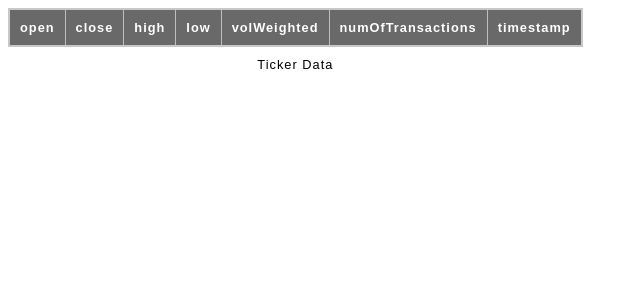
After one commit to hendersonBare/polygon-pre-market, a FastAPI app: template templates/tableData.html in a window 1280 px wide. The commit adds this page. Shown: the top 300 px of the page, without its empty margins (0-640 px from the left). Run offline with FastAPI, Linux system fonts and the light colour scheme; the template is opened without the code that fills it, so the values that code supplies are empty.

Commit message:
table endpoints now display a javascript table containing the data

```diff
--- a/Controller.py
+++ b/Controller.py
@@ -1,4 +1,6 @@
 import DatabaseRequests
+data = DatabaseRequests.requestTable('table_AVTX_2023-06-27')
+
 from fastapi import FastAPI
 from fastapi.requests import Request
 from fastapi.responses import HTMLResponse
@@ -19,3 +21,9 @@ async def date(datevalue: str, request: Request):
     data = DatabaseRequests.requestDate(datevalue)
     context = {'request': request, 'data': data, "dateValue": datevalue}
     return templates.TemplateResponse("date.html", context)
+
+@app.get("/table/{tableName}", response_class=HTMLResponse)
+async def table(tableName: str, request: Request):
+    data = DatabaseRequests.requestTable(tableName)
+    context = {'request': request, 'data': data}
+    return templates.TemplateResponse("tableData.html", context)
--- a/DatabaseRequests.py
+++ b/DatabaseRequests.py
@@ -9,7 +9,7 @@ cursor = connection.cursor()
 
 def requestDate(dateValue):
     connection = pyodbc.connect(connection_string)
-    cursor = connection.cursor()
+    cursor = connection.cursor() ##why is this here, redundant
 
     dateValue = dateValue.replace("-", "")
     dateTableRequest = "SELECT TickerName FROM Table_" + dateValue
@@ -23,3 +23,20 @@ def requestDate(dateValue):
     connection.close()
 
     return returnValue
+
+def requestTable(tableName):
+    connection = pyodbc.connect(connection_string)
+    cursor = connection.cursor() ##why is this here, redundant
+
+    tableName = tableName.replace("-", "")
+    tableDataRequest = 'SELECT [open], [close], [high], [low], [volumeWeighted], [numberOfTransactions], [timestamp] FROM ' + tableName
+    cursor.execute(tableDataRequest)
+    data = cursor.fetchall()
+    listOfLists = []
+    for cursorDescription in data:
+        newList = []
+        for item in cursorDescription:
+            newList.append(item)
+        listOfLists.append(newList)
+
+    return listOfLists
--- a/templates/date.html
+++ b/templates/date.html
@@ -20,7 +20,7 @@
             function createElements(item){
                 newlink = document.createElement('a');
                 newlink.innerHTML = item;
-                newlink.href = 'http://127.0.0.1:8000/table/{{dateValue}}' + item;
+                newlink.href = 'http://127.0.0.1:8000/table/table_' + item + '_{{dateValue}}';
                 document.body.appendChild(newlink);
                 document.body.appendChild(document.createElement('p'));
                 //{innerHTML: item, href: 'http://127.0.0.1:8000/table/' + dateValue + item}
--- /dev/null
+++ b/templates/tableData.html
@@ -0,0 +1,107 @@
+<!DOCTYPE html>
+<!--[if lt IE 7]>      <html class="no-js lt-ie9 lt-ie8 lt-ie7"> <![endif]-->
+<!--[if IE 7]>         <html class="no-js lt-ie9 lt-ie8"> <![endif]-->
+<!--[if IE 8]>         <html class="no-js lt-ie9"> <![endif]-->
+<!--[if gt IE 8]>      <html class="no-js"> <![endif]-->
+<html>
+    <head>
+        <meta charset="utf-8">
+        <meta http-equiv="X-UA-Compatible" content="IE=edge">
+        <title>Table Data</title>
+        <meta name="description" content="">
+        <meta name="viewport" content="width=device-width, initial-scale=1">
+        <!--<link rel="stylesheet" href="">-->
+        <style>
+            td,
+            th {
+                border: 1px solid rgb(190, 190, 190);
+                padding: 10px;
+            }
+
+            td {
+                text-align: center;
+            }
+
+            tr:nth-child(even) {
+                background-color: #eee;
+            }
+
+            th[scope='col'] {
+                background-color: #696969;
+                color: #fff;
+            }
+
+            th[scope='row'] {
+                background-color: #d7d9f2;
+            }
+
+            caption {
+                padding: 10px;
+                caption-side: bottom;
+            }
+
+            table {
+                border-collapse: collapse;
+                border: 2px solid rgb(200, 200, 200);
+                letter-spacing: 1px;
+                font-family: sans-serif;
+                font-size: 0.8rem;
+            }
+        </style>
+    </head>
+    <body onLoad="initTable({{data}});">
+        <table id="tickerData">
+            <caption>Ticker Data</caption>
+            <tr>
+                <th scope="col">open</th>
+                <th scope="col">close</th>
+                <th scope="col">high</th>
+                <th scope="col">low</th>
+                <th scope="col">volWeighted</th>
+                <th scope="col">numOfTransactions</th>
+                <th scope="col">timestamp</th>
+            </tr>
+        </table>
+
+        <script>
+            function initTable(data){
+                //createRow(data[1]);
+                data.forEach(createRow);
+            }
+            function createRow(tuple){
+                const row = document.createElement("tr");
+
+                const open = document.createElement("td");
+                open.innerHTML = tuple[0]; // Access the first element of the tuple (index 0)
+                row.appendChild(open);
+
+                const close = document.createElement("td");
+                close.innerHTML = tuple[1]; // Access the second element of the tuple (index 1)
+                row.appendChild(close);
+
+                const high = document.createElement("td");
+                high.innerHTML = tuple[2]; // Access the third element of the tuple (index 2)
+                row.appendChild(high);
+
+                const low = document.createElement("td");
+                low.innerHTML = tuple[3]; // Access the fourth element of the tuple (index 3)
+                row.appendChild(low);
+
+                const volWeighted = document.createElement("td");
+                volWeighted.innerHTML = tuple[4]; // Access the fifth element of the tuple (index 4)
+                row.appendChild(volWeighted);
+
+                const numOfTransactions = document.createElement("td");
+                numOfTransactions.innerHTML = tuple[5]; // Access the sixth element of the tuple (index 5)
+                row.appendChild(numOfTransactions);
+
+                const timestamp = document.createElement("td")
+                timestamp.innerHTML = tuple[6];
+                row.appendChild(timestamp);
+
+                tickerData.appendChild(row);
+            }
+
+        </script>
+    </body>
+</html>
```
